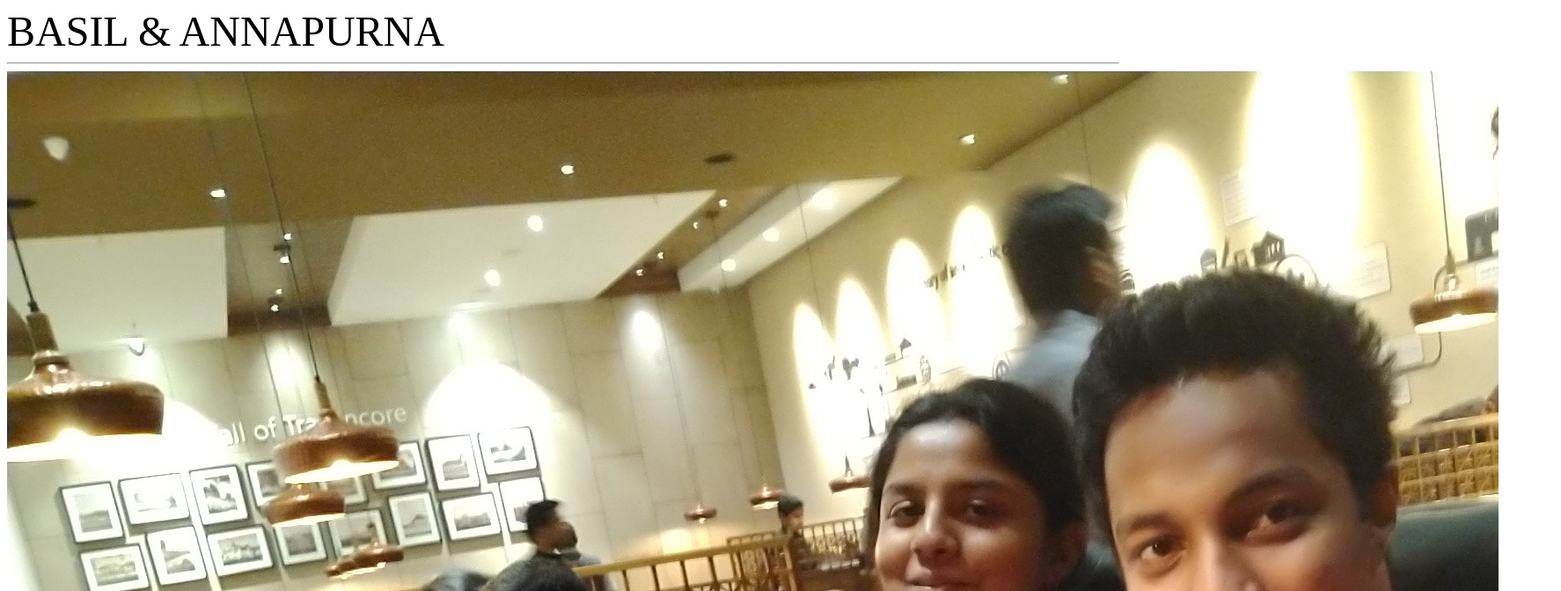
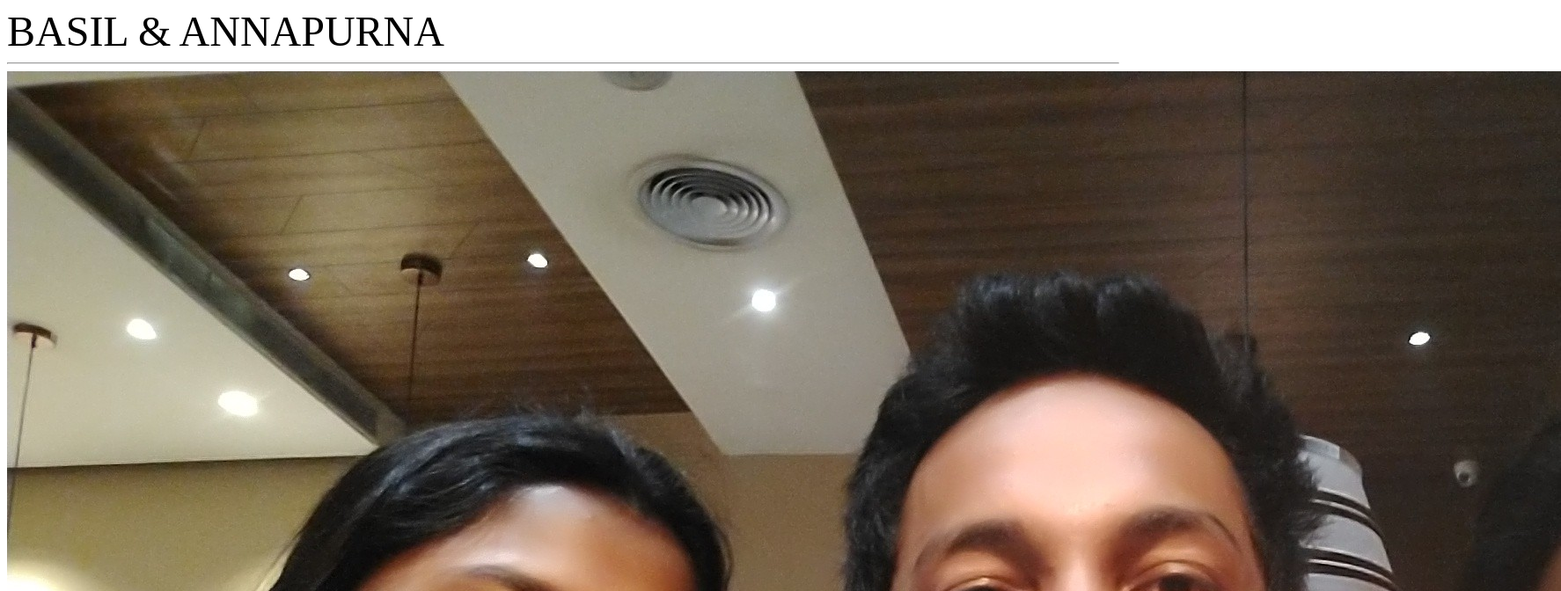
Before and after one commit to BASILPAUL2004/portfolio, a plain HTML site: page index.html in a window 1280 px wide. Shown: the top 672 px of the page at 88% size, 1774 px wide, since content can reach past the window. Drawn offline with Linux system fonts and the light colour scheme.

Commit message:
Update index.html

```diff
--- a/index.html
+++ b/index.html
@@ -15,7 +15,7 @@
   </style>
 </head>
   <body>
-    <img src="IMG_20181013_160032714 (1).jpg"></img><br/>
+    <img src="IMG_20181013_160301144.jpg"></img><br/>
 
 <p class="p1"><span class="s1">BASIL PAUL& ANNAPURNA <span class="Apple-converted-space"> </span></span></p>
 <p class="p1"><span class="s1">SREE CHITRA THIRUNAL COLLEGE OF ENGG</span></p>
```
